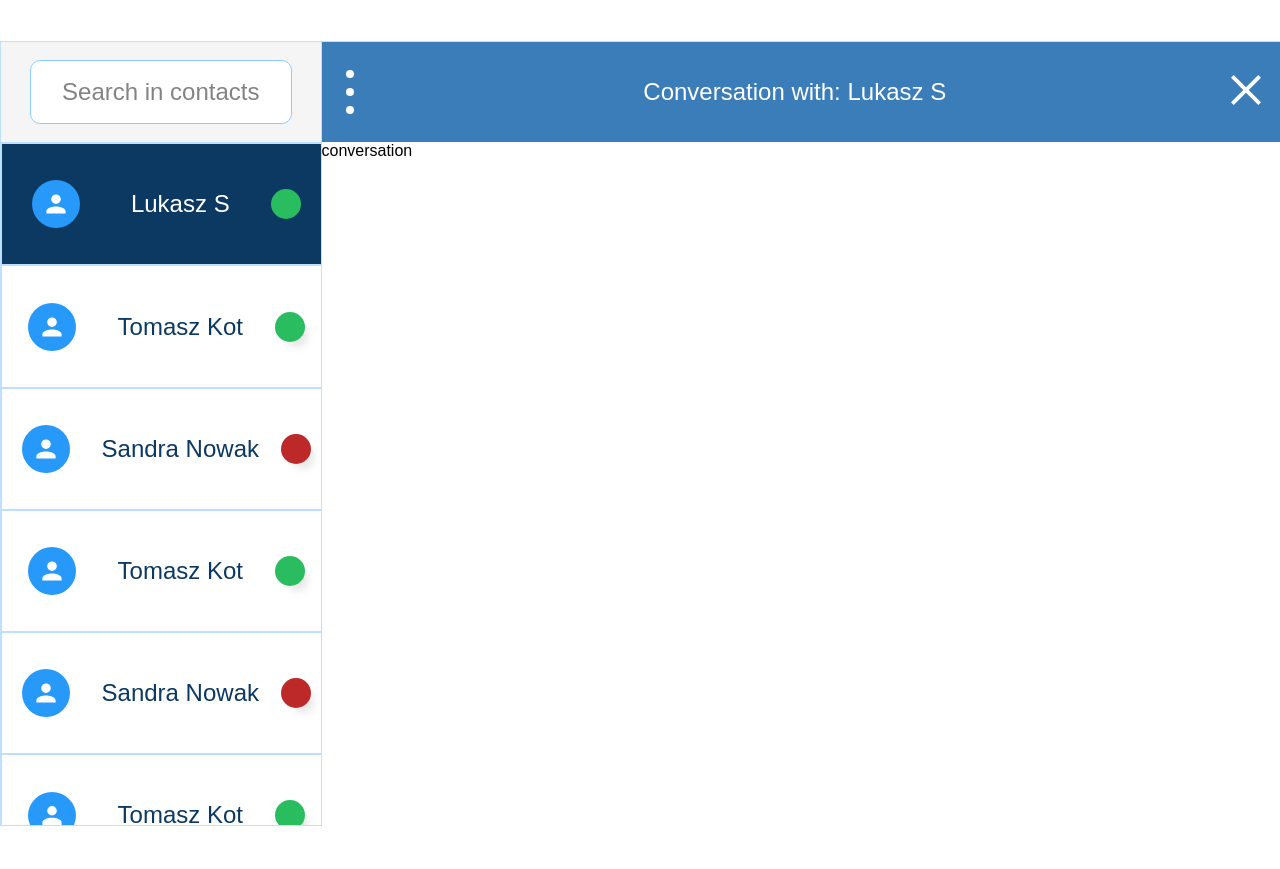
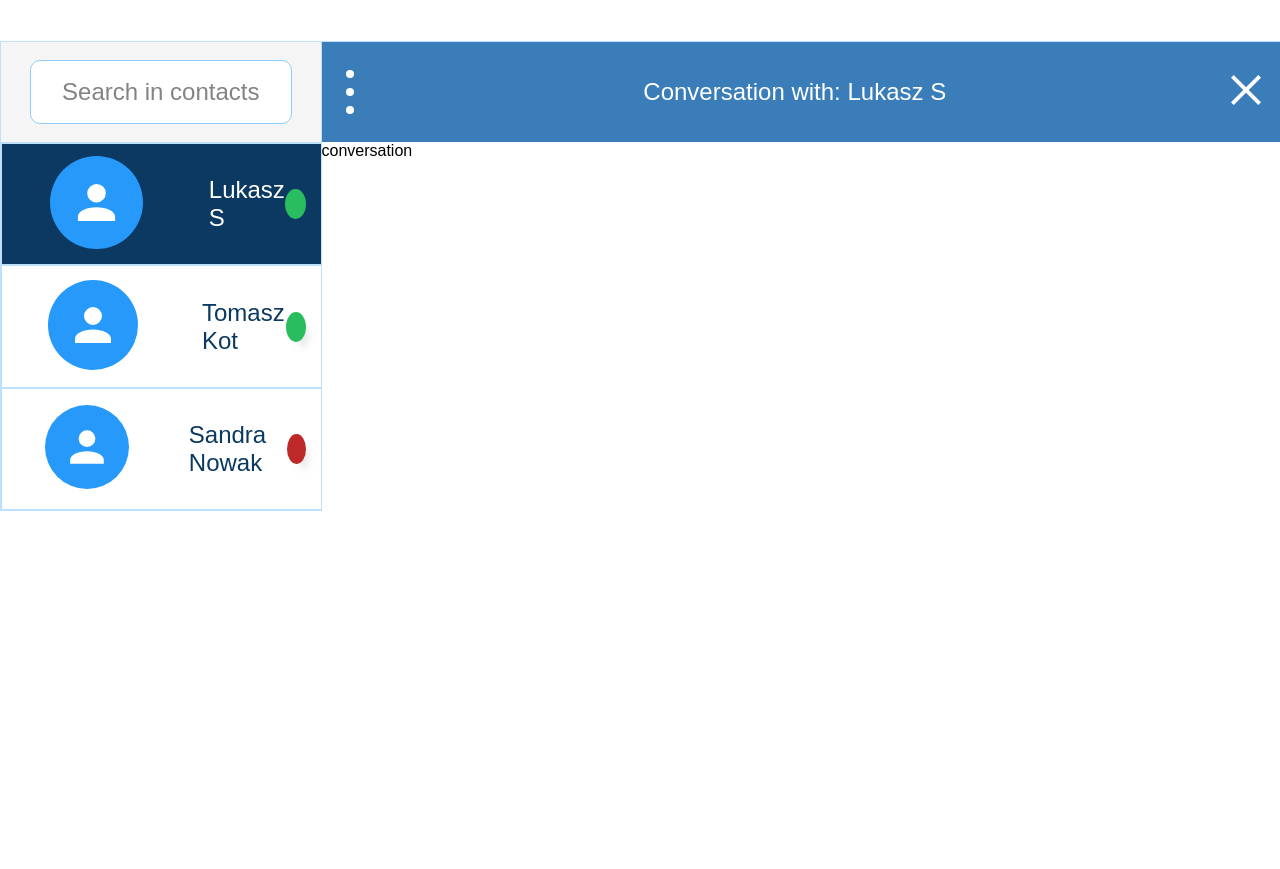
Before and after one commit to lStrachanowski/pychat, a Flask app: page /chat in a window 1280 px wide. Shown: the part 133-1002 px from the top of the page. Run offline with Flask 2, Linux system fonts and the light colour scheme.

Commit message:
contact items icon positions restyled

```diff
--- a/static/css/main.css
+++ b/static/css/main.css
@@ -439,7 +439,7 @@ input{
     overflow-x:hidden;
     flex-wrap: nowrap;
     overflow-y: auto;
-    max-height: 68vh;
+    max-height: 69vh;
  }
 
  .conversation-display{
@@ -449,7 +449,7 @@ input{
  .contact-list-item{
     display: flex;
     flex-direction: row;
-    justify-content: space-around;
+    justify-content: space-between;
     align-items: center;
     width: 100%;
     transition: 0.15s;
@@ -468,7 +468,7 @@ input{
  .contact-list-item-active{
     display: flex;
     flex-direction: row;
-    justify-content: space-around;
+    justify-content: space-between;
     align-items: center;
     width: 100%;
     transition: 0.15s;
@@ -482,17 +482,20 @@ input{
     color: white;
  }
 
+ .contact-list-image-position{
+    justify-content: flex-start;
+ }
  .contact-list-noitem{
     display: flex;
     flex-direction: row;
-    justify-content: space-around;
+    justify-content: space-between;
     align-items: center;
     width: 100%;
  }
 
  .contact-list-icon-style{
-     width: 15%;
-     margin: 5% 3%;
+     width: 45%;
+     margin: 5% 23%;
  }
 
  .green-dot{
@@ -500,6 +503,7 @@ input{
     border-radius: 50%;
     width: 30px;
     height: 30px;
+    margin-right: 5%;
     -webkit-box-shadow: 7px 9px 7px -4px rgba(222,222,222,0.7);
     -moz-box-shadow: 7px 9px 7px -4px rgba(222,222,222,0.7);
     box-shadow: 7px 9px 7px -4px rgba(222,222,222,0.7);
@@ -510,6 +514,7 @@ input{
     border-radius: 50%;
     width: 30px;
     height: 30px;
+    margin-right: 5%;
     -webkit-box-shadow: 7px 9px 7px -4px rgba(222,222,222,0.7);
     -moz-box-shadow: 7px 9px 7px -4px rgba(222,222,222,0.7);
     box-shadow: 7px 9px 7px -4px rgba(222,222,222,0.7);
--- a/templates/chat.html
+++ b/templates/chat.html
@@ -33,47 +33,26 @@
                     <div class="contact-list-noname">No contacts</div>
             </div>  -->
             <div class="contact-list-item-active">
-                    <img src="/static/img/contact-icon.svg" alt="contact icon" class="contact-list-icon-style">
+                    <div class="contact-list-image-position">
+                        <img src="/static/img/contact-icon.svg" alt="contact icon" class="contact-list-icon-style">
+                    </div>
                     <div class="contact-list-name">Lukasz S</div>
                     <div class="green-dot"></div>
              </div>
             <div class="contact-list-item">
-                    <img src="/static/img/contact-icon.svg" alt="contact icon" class="contact-list-icon-style">
+                    <div class="contact-list-image-position">
+                        <img src="/static/img/contact-icon.svg" alt="contact icon" class="contact-list-icon-style">
+                    </div>
                     <div class="contact-list-name">Tomasz Kot</div>
                     <div class="green-dot"></div>
             </div>
             <div class="contact-list-item">
-                    <img src="/static/img/contact-icon.svg" alt="contact icon" class="contact-list-icon-style">
+                    <div class="contact-list-image-position">
+                        <img src="/static/img/contact-icon.svg" alt="contact icon" class="contact-list-icon-style">
+                    </div>
                     <div class="contact-list-name">Sandra Nowak</div>
                     <div class="red-dot"></div>
             </div>
-
-
-            <div class="contact-list-item">
-                    <img src="/static/img/contact-icon.svg" alt="contact icon" class="contact-list-icon-style">
-                    <div class="contact-list-name">Tomasz Kot</div>
-                    <div class="green-dot"></div>
-            </div>
-            <div class="contact-list-item">
-                    <img src="/static/img/contact-icon.svg" alt="contact icon" class="contact-list-icon-style">
-                    <div class="contact-list-name">Sandra Nowak</div>
-                    <div class="red-dot"></div>
-            </div>
-
-
-
-
-            <div class="contact-list-item">
-                    <img src="/static/img/contact-icon.svg" alt="contact icon" class="contact-list-icon-style">
-                    <div class="contact-list-name">Tomasz Kot</div>
-                    <div class="green-dot"></div>
-            </div>
-            <div class="contact-list-item">
-                    <img src="/static/img/contact-icon.svg" alt="contact icon" class="contact-list-icon-style">
-                    <div class="contact-list-name">Sandra Nowak</div>
-                    <div class="red-dot"></div>
-            </div>
-
 
         </div>
         <div class="conversation-display">
```
